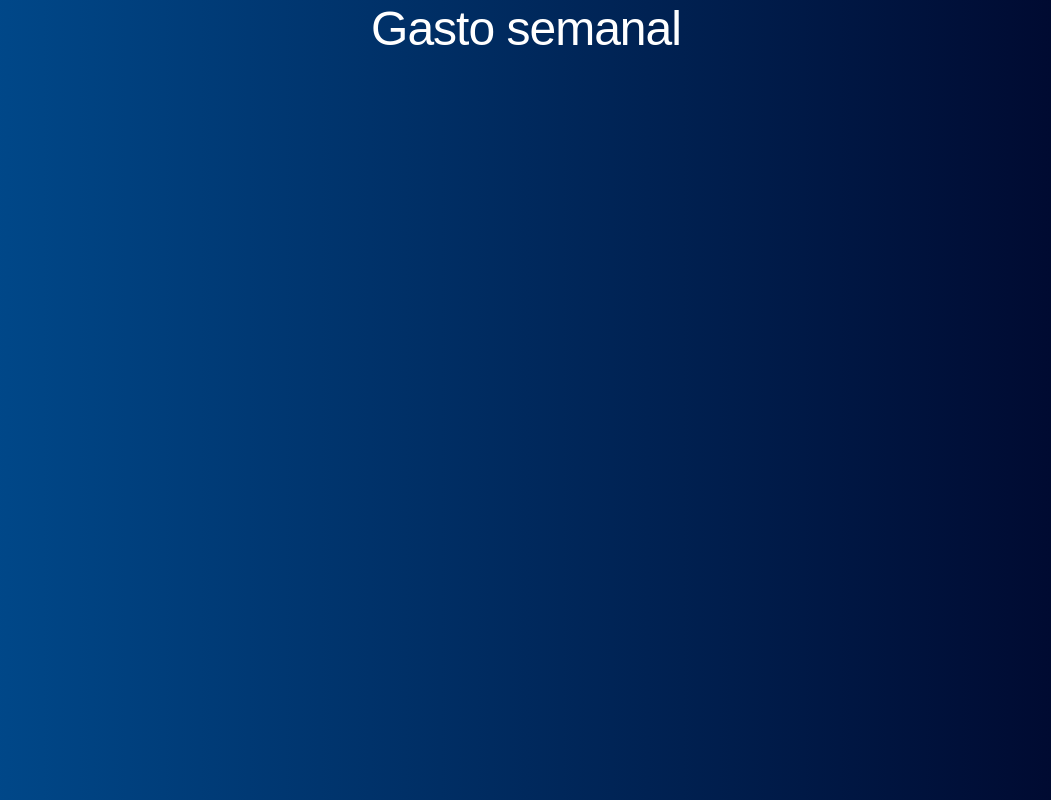
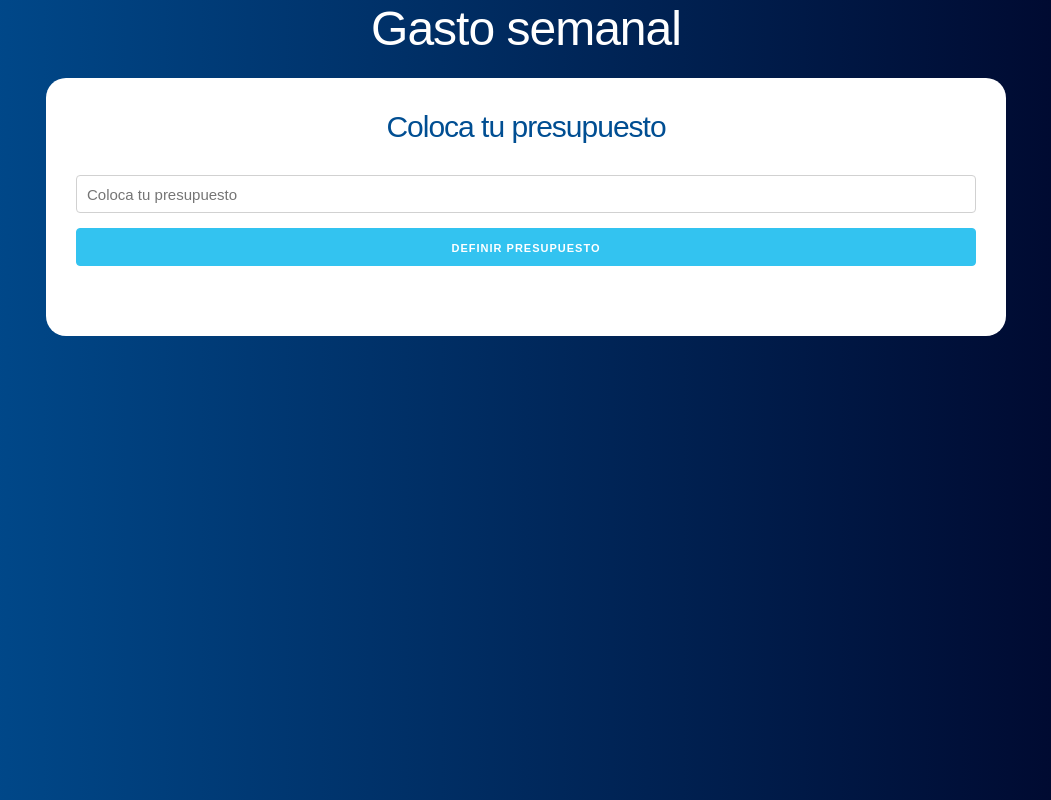
Before and after one commit to azaharamg/weekly-budget, a React (Create React App) app: page / in a window 1280 px wide. Shown: the whole page, without its empty margins (114-1165 px from the left). Built offline with nearby package versions, Linux system fonts and the light colour scheme; the HTML template or start-up script is replaced by a standard one.

Commit message:
Get budget from user and validate it

```diff
--- a/src/App.js
+++ b/src/App.js
@@ -1,9 +1,13 @@
 import React from 'react';
+import Question from './components/Question';
 
 function App() {
   return (
     <div className='container'>
       <h1>Gasto semanal</h1>
+      <div className='contenido-principal contenido'>
+        <Question />
+      </div>
     </div>
   );
 }
--- /dev/null
+++ b/src/components/Question.js
@@ -0,0 +1,31 @@
+import React, { Fragment, useState } from 'react';
+
+const Question = () => {
+  const [amount, storeAmount] = useState(0);
+  const [error, storeError] = useState(false);
+
+  const userBudget = e => {
+    storeAmount(parseInt(e.target.value, 10));
+  };
+
+  const addBudget = e => {
+    e.preventDefault();
+    if (amount < 1 || isNaN(amount)) {
+      storeError(true);
+      return;
+    }
+    storeError(false);
+  };
+
+  return (
+    <Fragment>
+      <h2>Coloca tu presupuesto</h2>
+      <form onSubmit={addBudget}>
+        <input type='number' className='u-full-width' placeholder='Coloca tu presupuesto' onChange={userBudget} />
+        <input type='submit' className='button-primary u-full-width' value='Definir presupuesto' />
+      </form>
+    </Fragment>
+  );
+};
+
+export default Question;
```
